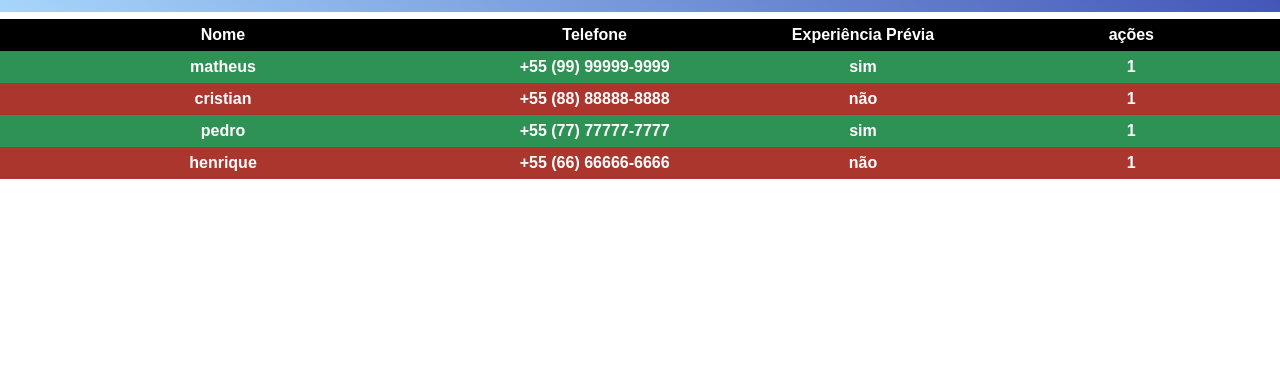
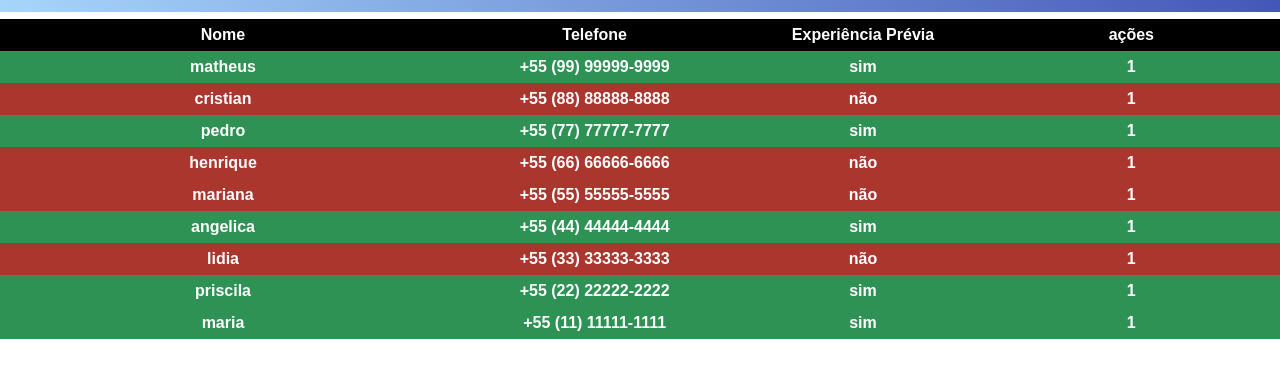
Before and after one commit to llDeveloperll/projeto-guiado-NWTB, a plain HTML site: page index.html in a window 1280 px wide. Shown: the part 56-434 px from the top of the page. Drawn offline with Linux system fonts and the light colour scheme.

Commit message:
populando listagem com datas fakes

```diff
--- a/index.html
+++ b/index.html
@@ -117,7 +117,12 @@
             ["matheus",  "+55 (99) 99999-9999","sim","1"],
             ["cristian", "+55 (88) 88888-8888","não","1"],
             ["pedro",    "+55 (77) 77777-7777","sim","1"],
-            ["henrique", "+55 (66) 66666-6666","não","1"]
+            ["henrique", "+55 (66) 66666-6666","não","1"],
+            ["mariana", "+55 (55) 55555-5555","não","1"],
+            ["angelica", "+55 (44) 44444-4444","sim","1"],
+            ["lidia", "+55 (33) 33333-3333","não","1"],
+            ["priscila", "+55 (22) 22222-2222","sim","1"],
+            ["maria", "+55 (11) 11111-1111","sim","1"]
         ])
     </script>
 </html>
```
